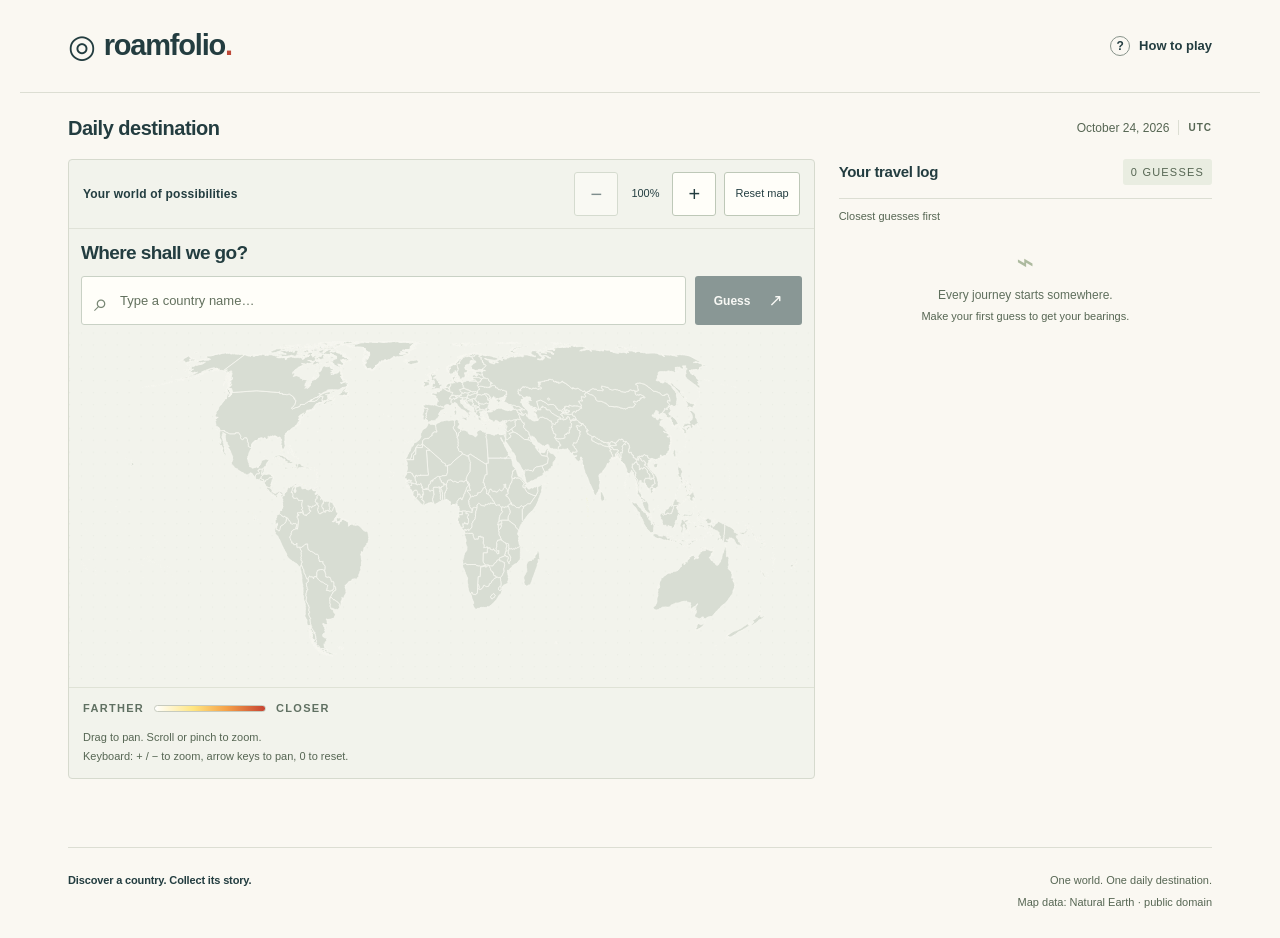
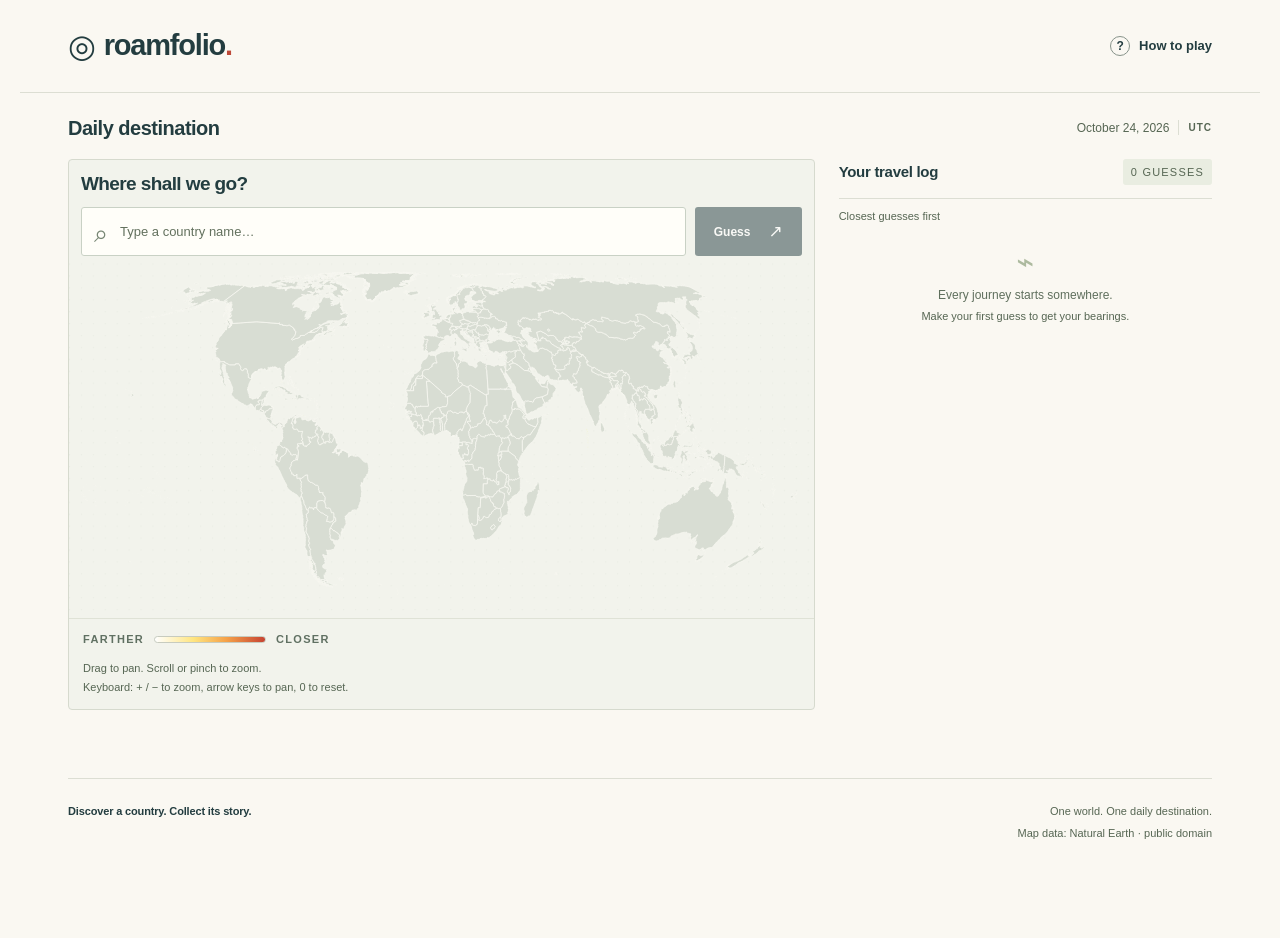
Before and after one commit to firstdivision/roam-folio, a React (Vite) app: page / in a window 1280 px wide. After the commit the page ends 869 px from the top, so only its background shows below. Built offline with nearby package versions, Linux system fonts and the light colour scheme.

Commit message:
Remove map heading and zoom toolbar

```diff
--- a/src/map/WorldMap.tsx
+++ b/src/map/WorldMap.tsx
@@ -142,15 +142,7 @@ export function WorldMap({ guesses, children }: { guesses: Guess[]; children?: R
     setDragging(pointers.current.size > 0);
   }
 
-  return <section className="map-panel" aria-labelledby="map-heading">
-    <div className="map-topline"><h2 id="map-heading">Your world of possibilities</h2>
-      <div className="map-controls" role="group" aria-label="Map controls">
-        <button type="button" aria-label="Zoom out" disabled={!world || view.scale === 1} onClick={() => zoom(1 / 1.5)}>−</button>
-        <output aria-label="Map zoom level" aria-live="off">{Math.round(view.scale * 100)}%</output>
-        <button type="button" aria-label="Zoom in" disabled={!world || view.scale === MAX_ZOOM} onClick={() => zoom(1.5)}>+</button>
-        <button type="button" className="map-reset" disabled={!world} onClick={() => updateView(initialView)}>Reset map</button>
-      </div>
-    </div>
+  return <section className="map-panel" aria-label="World map and guesses">
     {children && <div className="map-entry">{children}</div>}
     <div ref={canvas} className={`map-canvas${dragging ? ' is-dragging' : ''}`} role="region" aria-label="Map navigation" aria-describedby="map-navigation-help" tabIndex={world ? 0 : undefined} onKeyDown={event => {
       if (!world) return;
--- a/src/styles.css
+++ b/src/styles.css
@@ -2,7 +2,7 @@
 *{box-sizing:border-box}body{margin:0}button,input,textarea{font:inherit}button,a,input,textarea{-webkit-tap-highlight-color:transparent}button,a{touch-action:manipulation}button{cursor:pointer}button:disabled{cursor:default;opacity:.5}a{color:inherit}button:focus-visible,a:focus-visible,input:focus-visible,textarea:focus-visible,[tabindex]:focus-visible{outline:3px solid #20636a;outline-offset:4px}button{border:0}h1,h2,h3,h4,p{margin:0}svg{display:block}button{color:inherit}.sr-only{position:absolute;width:1px;height:1px;padding:0;margin:-1px;overflow:hidden;clip:rect(0,0,0,0);white-space:nowrap;border:0}.skip-link{position:fixed;top:-100px;left:12px;background:var(--ink);color:white;padding:12px 20px;z-index:20}.skip-link:focus{top:12px}
 .site-header{max-width:1240px;padding:24px 48px;margin:0 auto;display:flex;align-items:center;justify-content:space-between;border-bottom:1px solid var(--line)}.wordmark{font-size:29px;letter-spacing:-1.2px;font-weight:750;text-decoration:none;display:flex;align-items:center}.brand-globe{font-size:32px;margin-right:9px;font-weight:400;line-height:1}.brand-dot{color:var(--coral)}.help-button{display:flex;align-items:center;gap:9px;background:transparent;font-size:13px;font-weight:600;padding:9px 0 9px 12px}.help-button>span{font-size:12px;display:grid;place-items:center;border:1px solid #87938a;border-radius:50%;width:20px;height:20px}
 main{max-width:1144px;margin:0 auto;padding:0 0 30px}.eyebrow{font-size:11px;letter-spacing:2px;font-weight:700;color:var(--muted)}.success-panel h2>span{color:var(--coral)}
-.map-panel{border:1px solid #d6dace;background:#f2f3ec;border-radius:4px;overflow:hidden}.map-topline{padding:17px 23px;display:flex;justify-content:space-between;gap:10px;align-items:center;border-bottom:1px solid #e0e2d8}.map-topline h2{font-size:12px;letter-spacing:.2px;font-weight:600}.map-topline>span{font-size:11px;color:#566653;letter-spacing:1.5px;display:flex;align-items:center;gap:7px}.map-topline i{width:5px;height:5px;border-radius:50%;background:var(--coral)}.map-canvas{width:100%;position:relative;aspect-ratio:1000/486;display:flex;align-items:center;justify-content:center;overflow:hidden}.map-canvas path{stroke-linejoin:round}.map-bottomline{display:flex;align-items:center;justify-content:flex-start;gap:10px;border-top:1px solid #dfe2d6;padding:15px 24px}.legend-label{font-size:11px;letter-spacing:1.3px;color:#607062;font-weight:600}.distance-gradient{width:112px;height:7px;border:1px solid #c7cbbf;border-radius:8px;background:linear-gradient(to right,#fff 0%,#ffe580 35%,#f5a149 65%,#c74332 100%)}.map-message{text-align:center;font-size:13px;color:var(--muted);padding:30px;line-height:1.8}
+.map-panel{border:1px solid #d6dace;background:#f2f3ec;border-radius:4px;overflow:hidden}.map-canvas{width:100%;position:relative;aspect-ratio:1000/486;display:flex;align-items:center;justify-content:center;overflow:hidden}.map-canvas path{stroke-linejoin:round}.map-bottomline{display:flex;align-items:center;justify-content:flex-start;gap:10px;border-top:1px solid #dfe2d6;padding:15px 24px}.legend-label{font-size:11px;letter-spacing:1.3px;color:#607062;font-weight:600}.distance-gradient{width:112px;height:7px;border:1px solid #c7cbbf;border-radius:8px;background:linear-gradient(to right,#fff 0%,#ffe580 35%,#f5a149 65%,#c74332 100%)}.map-message{text-align:center;font-size:13px;color:var(--muted);padding:30px;line-height:1.8}
 .guess-form label{font-size:20px;font-weight:650;letter-spacing:-.6px;display:block;margin-bottom:13px}.input-row{display:flex;gap:9px}.search-field{position:relative;flex:1;min-width:0}.search-field input{width:100%;height:49px;border:1px solid #c9d1c5;border-radius:3px;background:#fffef9;color:var(--ink);font-size:13px;padding:0 12px 0 38px}.search-field input::placeholder{color:#63715e}.search-symbol{position:absolute;top:8px;left:13px;font-size:25px;color:#778674;pointer-events:none}.primary-button{background:var(--ink);color:white;border-radius:3px;font-size:12px;padding:14px 19px;font-weight:600;white-space:nowrap;display:inline-flex;justify-content:center;align-items:center;gap:18px;min-height:46px}.primary-button>span{font-size:17px;line-height:1}.primary-button:hover:enabled{background:#37595a}.suggestions{position:absolute;z-index:5;top:100%;margin:5px 0 0;left:0;right:0;list-style:none;padding:5px;background:#fffef9;border:1px solid #b6c2b2;box-shadow:0 8px 20px #233d4010;border-radius:3px}.suggestions li{padding:10px;font-size:13px;cursor:pointer;display:flex;justify-content:space-between;gap:8px}.suggestions li.active,.suggestions li:hover{background:#edf0e7}.suggestions li>span{color:#566653}.form-error,.storage-warning{font-size:12px;color:#a03728;line-height:1.5;margin-top:12px}.latest-feedback{margin-top:16px;background:#eceee3;border-left:2px solid #8e9d83;padding:11px 14px;font-size:12px;color:#465c4c}
 .section-title{display:flex;justify-content:space-between;align-items:center;padding-bottom:13px;border-bottom:1px solid var(--line)}.section-title h2{font-size:15px;font-weight:600;letter-spacing:-.3px}.section-title>span{font-size:11px;letter-spacing:1.2px;color:#566653;background:#e9ede1;padding:5px 8px;border-radius:3px}.empty-history{text-align:center;padding:22px 10px 20px}.empty-history>span:first-child{font-size:30px;color:#adba9f;line-height:1}.empty-history p{font-size:12px;margin-top:7px;color:#5f6f5d}.empty-history>span:last-child{display:block;font-size:11px;color:#566653;margin-top:4px}.guess-list{list-style:none;margin:0;padding:0;max-height:370px;overflow-y:auto;scrollbar-width:thin}.guess-list li{display:flex;align-items:center;gap:12px;padding:14px 2px;border-bottom:1px solid #e7e7dc}.guess-number{font-size:11px;color:#566653;font-variant-numeric:tabular-nums}.guess-swatch{width:22px;height:22px;border:1px solid #7c8c7d;border-radius:50%;flex-shrink:0;display:grid;place-items:center;font-size:12px;color:white}.guess-country{display:flex;flex-direction:column;gap:2px;min-width:0}.guess-country strong{font-size:12px;font-weight:600}.guess-country>span{font-size:11px;color:#566653}.guess-distance{margin-left:auto;font-size:12px;white-space:nowrap;font-weight:600}
 .success-panel h2{font-size:32px;letter-spacing:-1px;line-height:1.15;margin:10px 0}.success-panel>p:not(.eyebrow){font-size:12px;color:#566653;line-height:1.7}.success-panel>.primary-button{margin-top:17px}.next-puzzle{margin-top:20px}.next-puzzle strong{color:var(--ink);font-variant-numeric:tabular-nums;letter-spacing:1px;margin-left:8px}.next-puzzle>span{display:block;font-size:11px}.share-fallback{margin-top:18px}.share-fallback label{font-size:11px;display:block;margin-bottom:5px}.share-fallback textarea{width:100%;resize:vertical;background:#fffef9;border:1px solid #c9d1c5;border-radius:3px;padding:10px;color:var(--ink);font-size:12px}.share-fallback>p{font-size:11px;color:#566653;margin-top:5px}.how-to-play,.unavailable{background:#efefe4;border:1px solid #dce0d2;padding:24px;margin-bottom:25px;border-radius:4px}.how-to-play h2,.unavailable h2{font-size:18px;letter-spacing:-.5px}.how-to-play ol{padding-left:21px;font-size:13px;line-height:1.8;color:#50644f}.how-to-play p,.unavailable p{font-size:12px;color:#566653;margin-top:10px}.text-button{padding:2px 0;color:#285d62;text-decoration:underline;background:transparent;font-size:inherit}
@@ -10,12 +10,12 @@ main{max-width:1144px;margin:0 auto;padding:0 0 30px}.eyebrow{font-size:11px;let
 .site-footer{max-width:1144px;padding:24px 0 27px;margin:5px auto 0;border-top:1px solid var(--line);display:flex;justify-content:space-between;align-items:flex-start;gap:15px}.site-footer>p{font-size:11px;font-weight:600;letter-spacing:-.15px}.site-footer>div{display:flex;flex-direction:column;gap:6px;text-align:right;font-size:11px;color:#566653}.site-footer a{text-decoration:none}.site-footer a:hover{text-decoration:underline}
 @media(min-width:1200px){.map-canvas{max-height:465px}}
 @media(max-width:1220px){main,.site-footer{margin-left:32px;margin-right:32px}.site-header{margin:0 32px;padding-left:0;padding-right:0}}
-@media(max-width:700px){main,.site-footer{margin-left:19px;margin-right:19px}.site-header{margin:0 19px;padding-top:18px;padding-bottom:17px}.wordmark{font-size:25px}.brand-globe{font-size:28px}.help-button{font-size:11px;gap:6px}.eyebrow{font-size:11px;letter-spacing:1.5px}.map-topline{padding:12px 13px}.map-topline h2{font-size:11px}.map-topline>span{font-size:11px;letter-spacing:.8px;gap:4px}.map-canvas{aspect-ratio:1.62;min-height:210px}.map-bottomline{padding:12px 13px;gap:7px}.distance-gradient{width:78px;height:6px}.legend-label{font-size:11px;letter-spacing:.8px}.guess-form label{font-size:20px}.search-field input{font-size:16px;height:49px}.primary-button{padding:13px 16px;gap:14px}.history-panel{padding-top:0}.empty-history{padding:18px 10px 15px}.section-title h2{font-size:14px}.guess-country strong{font-size:13px}.guess-distance{font-size:12px}.guess-country>span{font-size:11px}.guess-list li{padding:13px 2px}.postcard{margin-top:28px;padding:24px 21px}.postcard h2{font-size:32px;margin-top:0}.postcard-intro{font-size:12px}.postcard-content{grid-template-columns:1fr;gap:16px;padding-top:20px}.postmark{font-size:11px;padding:10px 8px}.site-footer{padding-top:20px;flex-direction:column;gap:12px}.site-footer>div{text-align:left;font-size:11px;gap:4px}.success-panel h2{font-size:30px}.how-to-play{padding:19px}.how-to-play h2{font-size:16px}.how-to-play ol{font-size:12px}.guess-form input:focus-visible{outline-offset:2px}}
+@media(max-width:700px){main,.site-footer{margin-left:19px;margin-right:19px}.site-header{margin:0 19px;padding-top:18px;padding-bottom:17px}.wordmark{font-size:25px}.brand-globe{font-size:28px}.help-button{font-size:11px;gap:6px}.eyebrow{font-size:11px;letter-spacing:1.5px}.map-canvas{aspect-ratio:1.62;min-height:210px}.map-bottomline{padding:12px 13px;gap:7px}.distance-gradient{width:78px;height:6px}.legend-label{font-size:11px;letter-spacing:.8px}.guess-form label{font-size:20px}.search-field input{font-size:16px;height:49px}.primary-button{padding:13px 16px;gap:14px}.history-panel{padding-top:0}.empty-history{padding:18px 10px 15px}.section-title h2{font-size:14px}.guess-country strong{font-size:13px}.guess-distance{font-size:12px}.guess-country>span{font-size:11px}.guess-list li{padding:13px 2px}.postcard{margin-top:28px;padding:24px 21px}.postcard h2{font-size:32px;margin-top:0}.postcard-intro{font-size:12px}.postcard-content{grid-template-columns:1fr;gap:16px;padding-top:20px}.postmark{font-size:11px;padding:10px 8px}.site-footer{padding-top:20px;flex-direction:column;gap:12px}.site-footer>div{text-align:left;font-size:11px;gap:4px}.success-panel h2{font-size:30px}.how-to-play{padding:19px}.how-to-play h2{font-size:16px}.how-to-play ol{font-size:12px}.guess-form input:focus-visible{outline-offset:2px}}
 @media(prefers-reduced-motion:no-preference){button,a,input{transition:background-color .15s ease,opacity .15s ease}.map-canvas path{transition:fill .25s ease,stroke .25s ease}}
 
 /* Keep secondary copy readable without relying on pale text or tiny labels. */
 .content-credit{margin-top:24px;padding-top:15px;border-top:1px solid #d6d8c6;font-size:11px;line-height:1.8;color:#566653;overflow-wrap:anywhere}.content-credit a{text-underline-offset:3px}
-@media(max-width:700px){.map-topline{flex-wrap:wrap;gap:7px}.map-topline h2{font-size:12px}.map-topline>span{letter-spacing:.7px}.map-bottomline{flex-wrap:wrap;row-gap:7px}.eyebrow{line-height:1.8;letter-spacing:1px}.guess-country>span{font-size:11px}.site-footer>div{font-size:11px}}
+@media(max-width:700px){.map-bottomline{flex-wrap:wrap;row-gap:7px}.eyebrow{line-height:1.8;letter-spacing:1px}.guess-country>span{font-size:11px}.site-footer>div{font-size:11px}}
 
 /* Keep entry, map, and latest result together in reading order. */
 .game-heading{display:flex;align-items:center;justify-content:space-between;gap:12px;padding:22px 0 18px}
@@ -34,13 +34,7 @@ main{max-width:1144px;margin:0 auto;padding:0 0 30px}.eyebrow{font-size:11px;let
 .guess-panel .latest-feedback{margin-top:10px;margin-bottom:10px;padding:8px 10px}
 .map-panel{min-width:0}
 .history-panel{grid-area:history;min-width:0}
-.map-topline{flex-wrap:wrap;padding:12px 14px;gap:8px}
-.map-controls{display:flex;align-items:center;gap:4px}
-.map-controls button{display:grid;place-items:center;min-width:44px;min-height:44px;padding:7px;background:#fffef9;border:1px solid #bec8b8;border-radius:3px;font-size:20px;line-height:1}
-.map-controls button:hover:enabled{background:#e5eadd}
-.map-controls button:disabled{opacity:.55}
-.map-controls output{font-size:11px;font-variant-numeric:tabular-nums;text-align:center;min-width:46px}
-.map-controls .map-reset{font-size:11px;padding:8px 10px;margin-left:4px}
+
 .map-canvas{cursor:grab}
 .map-canvas.is-dragging{cursor:grabbing}
 .map-canvas:focus-visible{outline:3px solid #20636a;outline-offset:-3px}
@@ -51,4 +45,4 @@ main{max-width:1144px;margin:0 auto;padding:0 0 30px}.eyebrow{font-size:11px;let
 .map-bottomline{border-top:1px solid #dfe2d6;padding:12px 14px}
 .site-footer{margin-top:26px}
 @media(max-width:900px){.play-area{grid-template-columns:minmax(0,1fr);grid-template-areas:"map-column" "history";gap:22px}.guess-form{max-width:none}}
-@media(max-width:700px){.site-header{padding-top:14px;padding-bottom:14px}.game-heading{padding:18px 0 16px;align-items:flex-start}.game-heading h1{font-size:18px}.daily-label{font-size:11px;flex-wrap:wrap;justify-content:flex-end;gap:5px}.daily-label span{font-size:10px}.map-controls .map-reset{margin-left:0}.map-canvas{aspect-ratio:auto;height:clamp(360px,65svh,520px);min-height:360px}.map-navigation-help span{font-size:11px}.map-bottomline{flex-wrap:nowrap}.success-panel h2{font-size:28px}}
+@media(max-width:700px){.site-header{padding-top:14px;padding-bottom:14px}.game-heading{padding:18px 0 16px;align-items:flex-start}.game-heading h1{font-size:18px}.daily-label{font-size:11px;flex-wrap:wrap;justify-content:flex-end;gap:5px}.daily-label span{font-size:10px}.map-canvas{aspect-ratio:auto;height:clamp(360px,65svh,520px);min-height:360px}.map-navigation-help span{font-size:11px}.map-bottomline{flex-wrap:nowrap}.success-panel h2{font-size:28px}}
```
Also changed, not shown: 4 other files (tests, documents, lock files or other folders).
